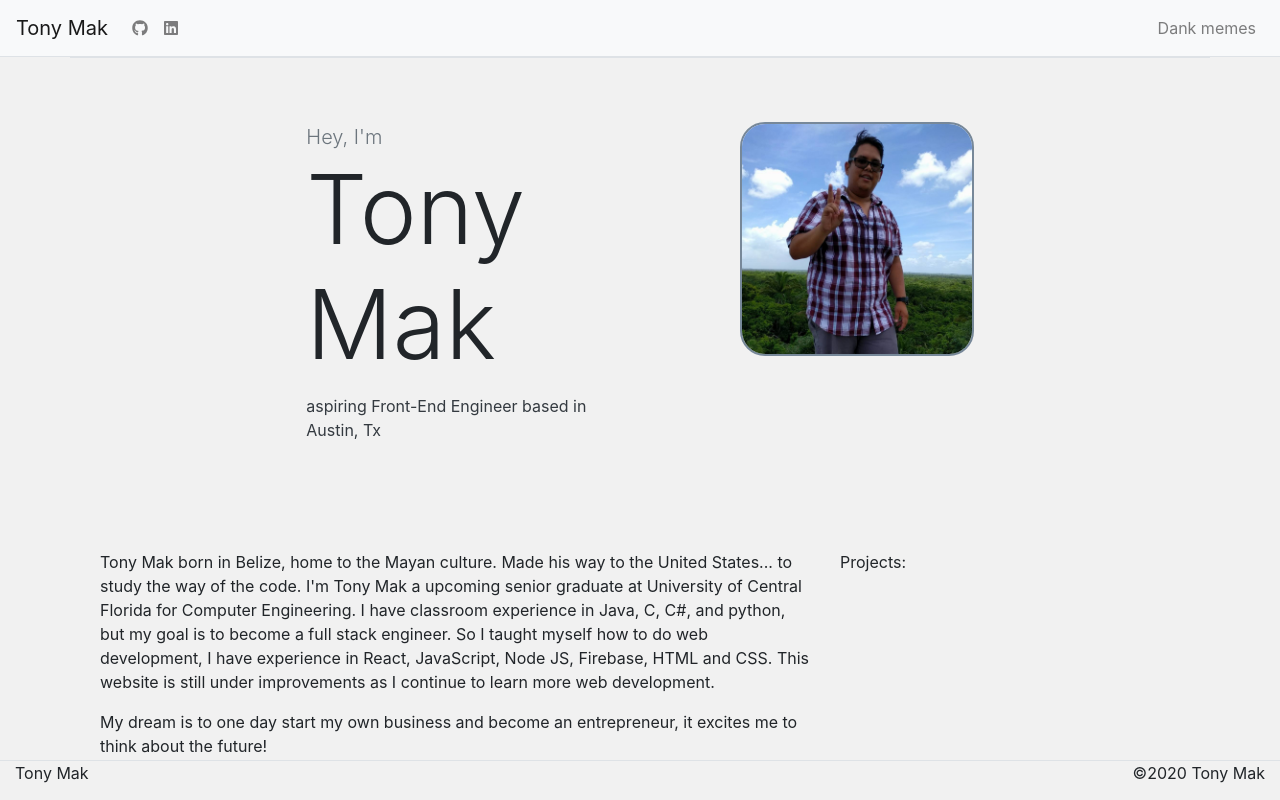
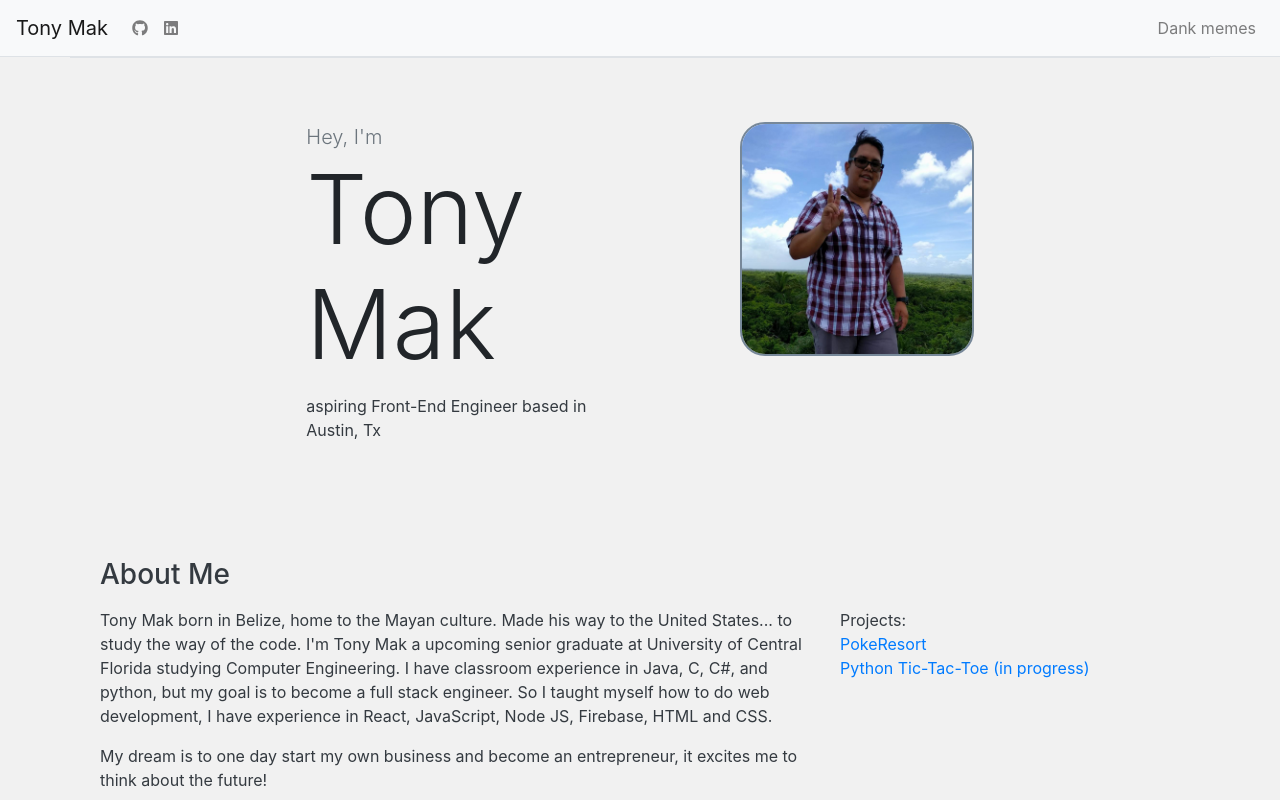
Before and after one commit to KingRevno/mak-web, a React (Create React App) app: page / in a window 1280 px wide. Built offline with nearby package versions, Linux system fonts and the light colour scheme.

Commit message:
clean bugs

```diff
--- a/package.json
+++ b/package.json
@@ -12,10 +12,13 @@
     "@testing-library/react": "^9.5.0",
     "@testing-library/user-event": "^7.2.1",
     "@types/react-router-dom": "^5.1.5",
+    "axios": "^0.19.2",
     "bootstrap": "^4.5.0",
+    "emailjs-com": "^2.6.3",
     "react": "^16.13.1",
     "react-bootstrap": "^1.1.1",
     "react-dom": "^16.13.1",
+    "react-hook-form": "^6.3.0",
     "react-router-dom": "^5.2.0",
     "react-scripts": "3.4.1",
     "tslint": "^6.1.3",
--- a/src/App.css
+++ b/src/App.css
@@ -35,7 +35,7 @@
 }
 
 .footer{
-  position: absolute;
+  position: static;
   left: 0;
   bottom: 0;
   right: 0;
@@ -68,6 +68,9 @@
 .fade-in.delayed {
   animation-delay: 1s;
 }
+.fade-in.delayed.long {
+  animation-delay: 1.5s;
+}
 
 .background-color-div {
   background-color: #f1f1f1;
@@ -89,17 +92,23 @@
 }
 
 .fill-window {
-  height: 100%;
-  position: absolute;
-  left: 0;
-  width: 100%;
-  overflow: hidden;
+  height: 100vh;
+  overflow: auto;
 }
 
+.h3{
+  padding-left: 15px;
+}
 
+.h3nopad{
+  padding-left: none;
+  padding-top: 20px;
+}
 
-
-
+.h7{
+  justify-content: center;
+  padding-left: 15px;
+}
 
 @keyframes App-logo-spin {
   from {
--- a/src/App.tsx
+++ b/src/App.tsx
@@ -4,7 +4,6 @@ import {
   BrowserRouter as Router,
   Switch,
   Route,
-  Link
 } from "react-router-dom";
 import Container from 'react-bootstrap/Container';
 import Navbar from 'react-bootstrap/Navbar';
@@ -25,11 +24,8 @@ import { faLinkedin } from '@fortawesome/free-brands-svg-icons';
 const App = () => {
 
   return (
-
-    <div className="fill-window">
-
     < Router >
-        <Container className="p-0 background-color-div" fluid={true}>
+      <Container className="p-0 background-color-div fill-window" fluid={true}>
         <Navbar bg="light" expand="sm" className="border-bottom">
           <Navbar.Brand>Tony Mak</Navbar.Brand>
 
@@ -61,7 +57,7 @@ const App = () => {
 
     </Router >
 
-    </div>
+
   );
 
 }
--- a/src/components/AboutPage.tsx
+++ b/src/components/AboutPage.tsx
@@ -7,27 +7,40 @@ import Col from 'react-bootstrap/Col';
 
 const AboutPage = () => {
 
-    const [about, setAbout] = useState({
+    const [about] = useState({
         title: 'About Me'
     })
 
     return (
 
-        <Container>
+        <Container className="text-dark fade-in delayed long">
+            <Row>
+                <h3 className="py-2 h3">{about.title}</h3>
+            </Row>
             <Row>
                 <Col xs={12} md={8}>  <div className="center">
-                    <p>Tony Mak born in Belize, home to the Mayan culture. Made his way to the United States... to study the way of the code. I'm Tony Mak a upcoming senior graduate at University of Central Florida for Computer Engineering. I have classroom experience in Java, C, C#, and python,
-                    but my goal is to become a full stack engineer. So I taught myself how to do web development, I have experience in React, JavaScript, Node JS, Firebase, HTML and CSS. This website
-                    is still under improvements as I continue to learn more web development.
+                    <p>Tony Mak born in Belize, home to the Mayan culture. Made his way to the United States... to study the way of the code. I'm Tony Mak a upcoming senior graduate at University of Central Florida studying Computer Engineering. I have classroom experience in Java, C, C#, and python,
+                    but my goal is to become a full stack engineer. So I taught myself how to do web development, I have experience in React, JavaScript, Node JS, Firebase, HTML and CSS.
                 </p>
                     <p>My dream is to one day start my own business and become an entrepreneur, it excites me to think about the future!</p>
 
                 </div></Col>
                 <Col xs={6} md={4}>
-                    <div>Projects:
-
-                    </div>
-
+                    <Row>
+                        <Col>
+                            <span>Projects:</span>
+                        </Col>
+                    </Row>
+                    <Row>
+                        <a className="h7" href="https://pokeresort-6c18c.firebaseapp.com/">
+                            PokeResort
+                        </a>
+                    </Row>
+                    <Row>
+                        <a className="h7" href="https://github.com/KingRevno/Basic_Tic-tac-toe">
+                            Python Tic-Tac-Toe (in progress)
+                        </a>
+                    </Row>
                 </Col>
             </Row>
         </Container>
--- a/src/components/Hero.tsx
+++ b/src/components/Hero.tsx
@@ -11,7 +11,7 @@ import Me from '../me.jpg';
 
 const Hero = () => {
 
-    const [home, setHome] = useState({
+    const [home] = useState({
         title: 'Hey, I\'m',
         subTitle: 'Tony Mak',
         text: 'aspiring Front-End Engineer based in Austin, Tx'
@@ -22,7 +22,7 @@ const Hero = () => {
             <Container fluid={true}>
                 <Row className="justify-content-center py=5">
                     <Col md={8} >
-                        <img className="img fade-in" src={Me} />
+                        <img className="img fade-in" alt="me" src={Me} />
                         {home && <div className="lead font-weight-light text-muted fade-in ">{home.title}</div>}
                         {home && <div className="display-1 fade-in">{home.subTitle}</div>}
                         <Row>
--- a/src/pages/HomePage.tsx
+++ b/src/pages/HomePage.tsx
@@ -22,9 +22,9 @@ const HomePage = () => {
                     <AboutPage />
                 </Col>
             </Row>
-            <Row>
-                <Footer />
-            </Row>
+
+            <Footer />
+
         </Container>
     )
 
--- a/tsconfig.json
+++ b/tsconfig.json
@@ -17,7 +17,8 @@
     "resolveJsonModule": true,
     "isolatedModules": true,
     "noEmit": true,
-    "jsx": "react"
+    "jsx": "react",
+    "noImplicitAny": false
   },
   "include": [
     "src"
```
Also changed, not shown: src/components/EmailButton.tsx (added, +74 -0 lines), src/components/Figures.tsx (deleted, +0 -21 lines), tslint.json (+5 -9 lines), 1 other file (tests, documents, lock files or other folders). Lines whose indentation alone changed are shown as unchanged.
